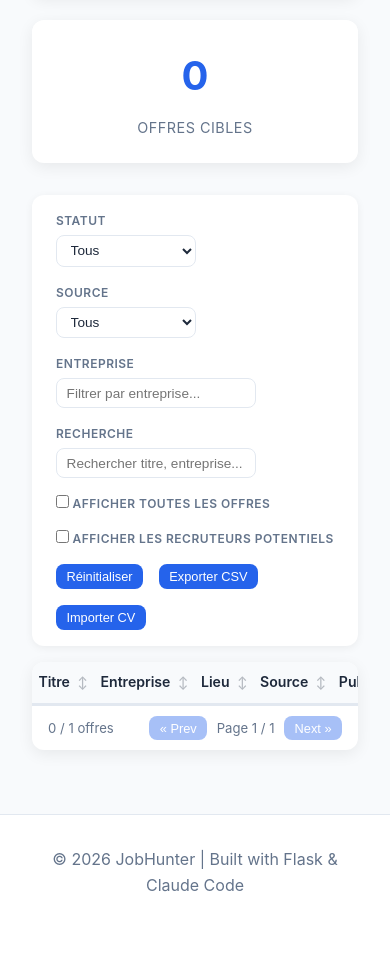
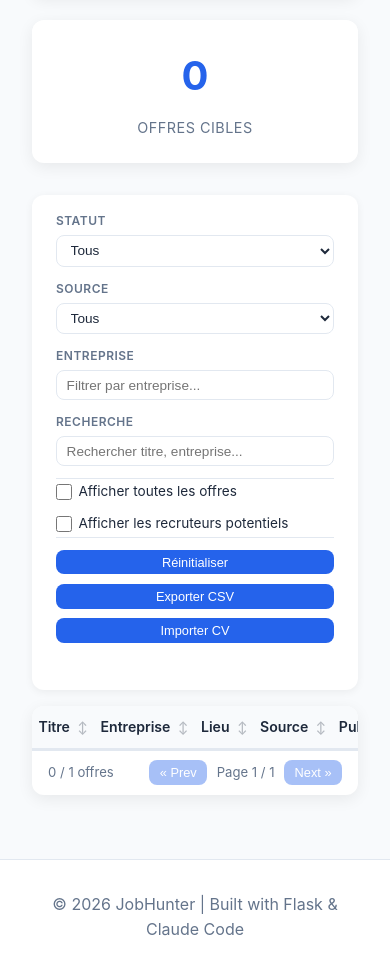
Before and after one commit to Kiwi6212/JobHunter, a Flask app: page / in a window 390 px wide; the page is wider, and only the part inside the window is pictured. Shown: the part 952-1927 px from the top of that part. Before the commit the page ends 1844 px from the top of that part, so only its background shows below. Run offline with Flask 3, Linux system fonts and the light colour scheme; the visitor is signed in with stand-in values (Sample User, id 1); tables that the repository leaves empty hold one stand-in row (values such as "Sample post"); some libraries are stand-ins or nearby versions.

Commit message:
Dashboard filters: 3-row layout with proper alignment
Reorganise the filters bar into three clearly separated rows:
1. Select/text filters (Statut, Source, Domaine, Entreprise, Recherche)
2. Toggle checkboxes (Afficher toutes les offres / recruteurs)
3. Action buttons centered (Réinitialiser, CSV, Importer CV, Recalculer, Match IA)
Progress bar and status message displayed below buttons, full-width, centred.
Adds responsive rules that stack rows on screens ≤ 768 px.

Co-Authored-By: Claude Sonnet 4.6 <noreply@anthropic.com>

```diff
--- a/app/static/css/style.css
+++ b/app/static/css/style.css
@@ -255,14 +255,46 @@ body {
 
 .filters-bar {
     display: flex;
-    flex-wrap: wrap;
-    gap: 1rem;
-    align-items: flex-end;
+    flex-direction: column;
+    gap: 0.75rem;
     background: var(--card-bg);
     padding: 1rem 1.5rem;
     border-radius: 12px;
     box-shadow: var(--shadow-sm);
     margin-bottom: 1rem;
+}
+
+/* Each horizontal row inside the filters bar */
+.filters-row {
+    display: flex;
+    flex-wrap: wrap;
+    gap: 0.75rem;
+    align-items: flex-end;
+}
+
+.filters-row-toggles {
+    align-items: center;
+    gap: 1.5rem;
+    padding: 0.15rem 0;
+    border-top: 1px solid var(--border-color);
+    border-bottom: 1px solid var(--border-color);
+}
+
+.filters-row-actions {
+    justify-content: center;
+    align-items: center;
+    gap: 0.6rem;
+    flex-wrap: wrap;
+}
+
+/* Progress/status row — full width, centred */
+.filters-row-progress {
+    display: flex;
+    flex-direction: column;
+    align-items: center;
+    gap: 0.35rem;
+    width: 100%;
+    min-height: 1.2em;
 }
 
 .filter-group {
@@ -299,6 +331,71 @@ body {
     outline: none;
     border-color: var(--primary-color);
     box-shadow: 0 0 0 3px rgba(37, 99, 235, 0.15);
+}
+
+/* Toggle checkboxes (row 2) */
+.filter-toggle {
+    display: flex;
+    align-items: center;
+    gap: 0.4rem;
+    font-size: 0.85rem;
+    cursor: pointer;
+    user-select: none;
+    color: var(--text-primary);
+}
+
+.filter-toggle input[type="checkbox"] {
+    accent-color: var(--primary-color);
+    width: 1rem;
+    height: 1rem;
+    flex-shrink: 0;
+}
+
+/* Progress bar */
+.cv-progress-track {
+    width: 100%;
+    max-width: 480px;
+    height: 5px;
+    background: var(--border-color);
+    border-radius: 3px;
+    overflow: hidden;
+}
+
+.cv-progress-fill {
+    height: 100%;
+    width: 0%;
+    background: var(--primary-color);
+    transition: width 0.5s ease;
+}
+
+.cv-progress-text {
+    font-size: 0.78em;
+    color: var(--text-secondary);
+    text-align: center;
+}
+
+/* Responsive: stack rows on small screens */
+@media (max-width: 768px) {
+    .filters-row {
+        flex-direction: column;
+        align-items: stretch;
+    }
+    .filters-row-toggles {
+        flex-direction: column;
+        align-items: flex-start;
+        gap: 0.6rem;
+    }
+    .filters-row-actions {
+        justify-content: flex-start;
+    }
+    .filter-group select,
+    .filter-group input[type="text"] {
+        min-width: 0;
+        width: 100%;
+    }
+    .cv-progress-track {
+        max-width: 100%;
+    }
 }
 
 /* ── Table ───────────────────────────────────────────────── */
@@ -630,17 +727,12 @@ body {
 [data-theme="dark"] .cv-match-mid  { background-color: #713f12; color: #fde68a; }
 [data-theme="dark"] .cv-match-low  { background-color: #1e293b; color: #94a3b8; }
 
-/* ── CV actions (import/rematch bar) ────────────────────── */
-.cv-actions {
-    display: flex;
-    align-items: center;
-    gap: 0.5rem;
-    flex-wrap: wrap;
-}
-
+/* ── CV upload status message ────────────────────────────── */
 .cv-status-msg {
     font-size: 0.82rem;
     font-style: italic;
+    color: var(--text-secondary);
+    text-align: center;
 }
 
 /* ── Status Badges (used in stats / detail pages) ───────── */
--- a/app/templates/dashboard.html
+++ b/app/templates/dashboard.html
@@ -32,6 +32,8 @@
 {% if offers %}
 <!-- Filters bar -->
 <div class="filters-bar">
+    <!-- Row 1: select/text filters -->
+    <div class="filters-row">
         <div class="filter-group">
             <label for="filter-status" data-i18n="filter_status">Statut</label>
             <select id="filter-status">
@@ -73,37 +75,41 @@
                    data-i18n-placeholder="filter_search_ph"
                    placeholder="Rechercher titre, entreprise...">
         </div>
-    <div class="filter-group filter-toggle">
-        <label>
+    </div>
+    <!-- Row 2: toggle checkboxes -->
+    <div class="filters-row filters-row-toggles">
+        <label class="filter-toggle">
             <input type="checkbox" id="show-all-offers">
             <span data-i18n="filter_all_offers">Afficher toutes les offres</span>
         </label>
-    </div>
-    <div class="filter-group filter-toggle">
-        <label>
+        <label class="filter-toggle">
             <input type="checkbox" id="show-recruiters">
             <span data-i18n="filter_recruiters">Afficher les recruteurs potentiels</span>
         </label>
     </div>
+    <!-- Row 3: action buttons -->
+    <div class="filters-row filters-row-actions">
         <button class="btn btn-secondary btn-small" id="filters-reset" data-i18n="btn_reset">Réinitialiser</button>
         {% if role != 'viewer' %}
         <button class="btn btn-primary btn-small" id="export-csv" data-i18n="btn_export_csv">Exporter CSV</button>
-    {% endif %}
-    {% if role != 'viewer' %}
-    <div class="cv-actions">
         <button class="btn btn-secondary btn-small" id="btn-import-cv" data-i18n="btn_import_cv">Importer CV</button>
         <input type="file" id="cv-file-input" accept=".pdf,.txt" style="display:none">
         {% if has_cv %}
         <button class="btn btn-secondary btn-small" id="btn-rematch-cv" data-i18n="btn_rematch_cv">Recalculer</button>
         <button class="btn btn-primary btn-small" id="btn-rematch-claude" data-i18n="btn_rematch_claude">Match IA</button>
         {% endif %}
+        {% endif %}
+    </div>
+    <!-- Status message + progress bar (full width, below buttons) -->
+    {% if role != 'viewer' %}
+    <div class="filters-row-progress">
         <span id="cv-upload-status" class="cv-status-msg"></span>
         {% if has_cv %}
-        <div id="cv-match-progress" style="display:none; margin-top:5px; width:100%;">
-            <div style="background:var(--border,#334); border-radius:3px; height:5px; overflow:hidden; margin-bottom:3px;">
-                <div id="cv-progress-fill" style="background:var(--accent-blue,#3b82f6); height:100%; width:0%; transition:width 0.5s ease;"></div>
+        <div id="cv-match-progress" style="display:none;">
+            <div class="cv-progress-track">
+                <div id="cv-progress-fill" class="cv-progress-fill"></div>
             </div>
-            <span id="cv-progress-text" style="font-size:0.78em; color:var(--text-muted,#888);"></span>
+            <span id="cv-progress-text" class="cv-progress-text"></span>
         </div>
         {% endif %}
     </div>
```
Lines whose indentation alone changed are shown as unchanged.
